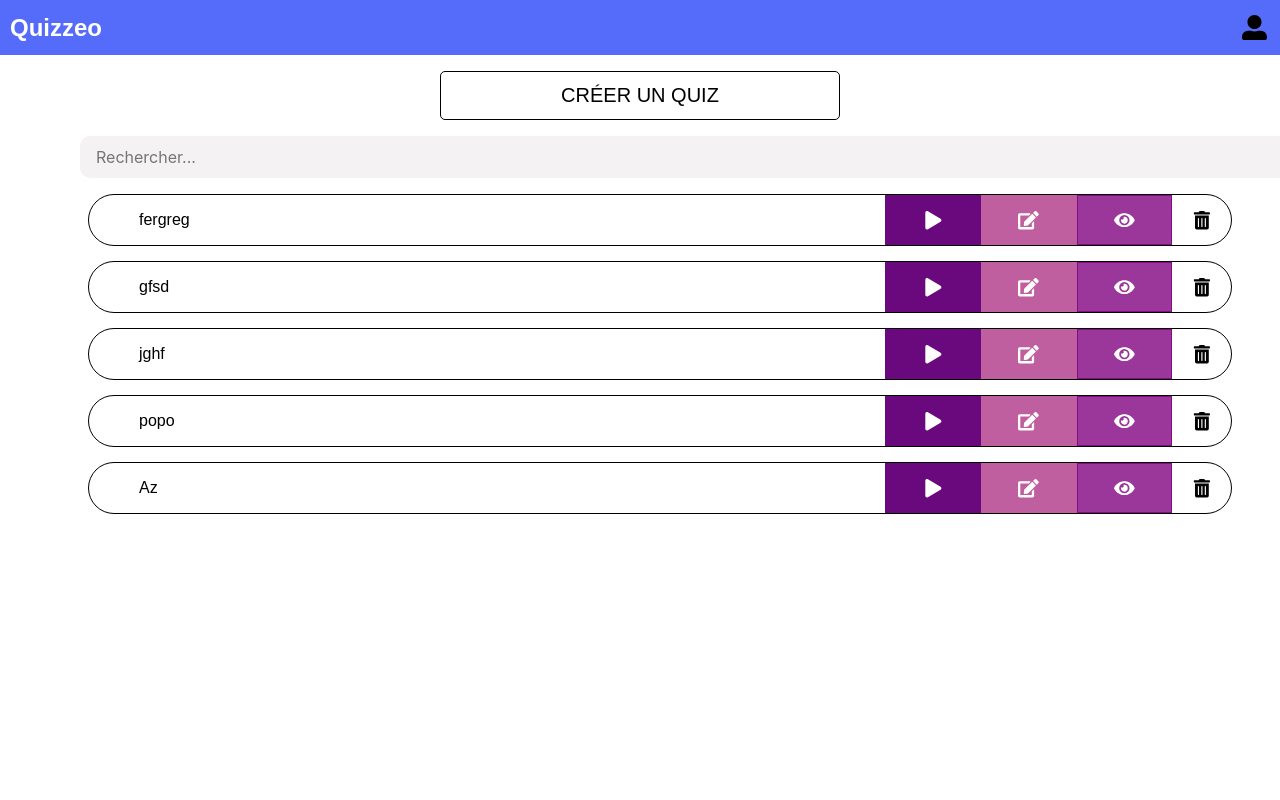
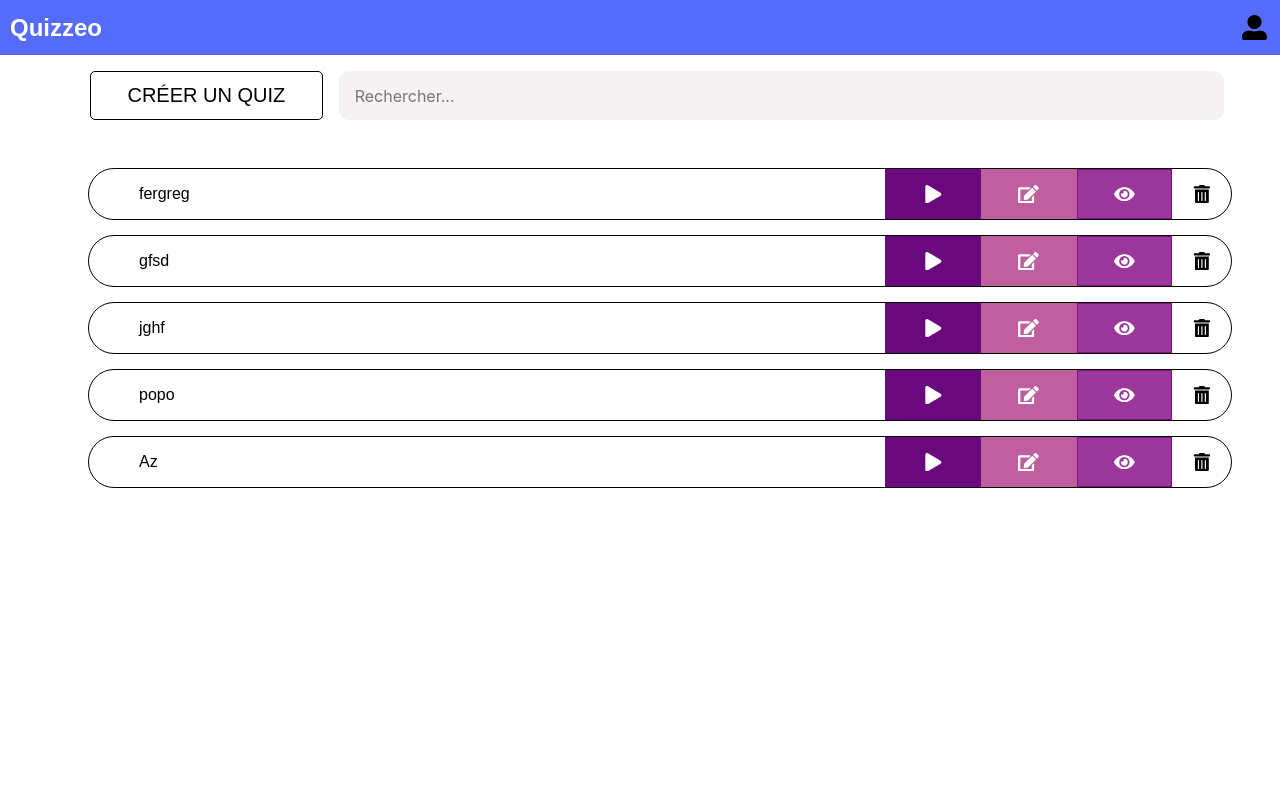
Before and after one commit to Huso39170/ProjectQuizz, a React (Create React App) app: page /mesquizz in a window 1280 px wide. Shown: the top 800 px of the page. Built offline with nearby package versions, Linux system fonts and the light colour scheme; data requests are answered from the project's data file.

Commit message:
correction style

```diff
--- a/src/component/Modal/ModalSubLog.js
+++ b/src/component/Modal/ModalSubLog.js
@@ -131,7 +131,7 @@ const ModalSubLog = ({modal,toggleModal,isLoginClicked}) => {
                             <input type="submit" value="Inscription"/>
                         </div>
                         <div className="signup-link">
-                            Vous possedez déja un compte ? <a href=" ">Connexion </a>
+                            Vous possédez déja un compte ? <a href=" ">Connexion </a>
                         </div>
                     </form>
                 </div>
--- a/src/pages/Home.js
+++ b/src/pages/Home.js
@@ -42,7 +42,7 @@ const Home = () => {
                     }
                 </header>
                 <section className='presentation'>
-                    <h1>Créez rapidement et gratuitement votre quizz interactif en ligne</h1>
+                    <h1>Créer rapidement et gratuitement votre quiz interactif en ligne</h1>
                 </section>
                 {isUserLoged===false &&
                     <div className='sub_section'>
@@ -53,13 +53,13 @@ const Home = () => {
                     <h2>Seulement quelques étapes :</h2>
                     <ul className='etape_liste'>
                         <li>
-                            1  Creéz un quizz
+                            1  Créer un quiz
                         </li>
                         <li>
-                            2  Partagez le
+                            2  Partager le
                         </li>
                         <li>
-                            3  Lancer le quizz
+                            3  Lancer le quiz
                         </li>
                     </ul>
                 </section>
@@ -73,7 +73,7 @@ const Home = () => {
                 </section>
                 <section className='join'>
                     <h2>
-                        Rejoignez une partie :
+                        Rejoindre une partie :
                     </h2>
                     <form className='join_form' onSubmit={handleSubmit}>
                         <input className='join_text' placeholder='Entrez le code' type="text" name="name" />
--- a/src/pages/MesQuestions.js
+++ b/src/pages/MesQuestions.js
@@ -3,6 +3,7 @@ import { VscInspect  } from 'react-icons/vsc';
 import  { useState, useEffect } from 'react';
 import { useNavigate } from 'react-router-dom'
 import api from '../api/quizz';
+import ModalPreview from '../component/Modal/ModalPreviewQuestion'
 
 
 function MesQuestions() {
@@ -20,7 +21,7 @@ useEffect(() => {
     try {
       const response = await api.get('/question');
       setDatas(response.data);
-      console.log(response.data)
+      //console.log(response.data)
     } catch (err) {
         console.log(err.response.status);
         //Si l'id n'existe pas redirection vers la page Error 404
@@ -66,22 +67,35 @@ useEffect(() => {
         fetchDeleteQuestion();
     }
 
+    /* preview question */
+    const [preview, setPreview] = useState(false);
+    const [question, setQuestion] = useState();
+
+    const handleQuestion = (param) => {
+        setQuestion(param);
+    }
+
+    const handlePreviewQuestion = (param) => {
+        handleQuestion(param);
+        setPreview(!preview);
+    }
+
 
     return (
         <div className='content_main'>
             {datas.length ? (
             <>
                 <div className='add_quizz'>
-                <button className='add_button_quizz' onClick={handleCreateQuestion}>CRÉER UNE QUESTION</button>
+                    <button onClick={handleCreateQuestion}>CRÉER UNE QUESTION</button>
+                    <input
+                    type='text'
+                    placeholder='Rechercher...'
+                    name='searchBar'
+                    onChange={handleSearchTerm}
+                    />
                 </div>
 
-                <input
-                type='text'
-                className='search__input'
-                placeholder='Rechercher...'
-                name='searchBar'
-                onChange={handleSearchTerm}
-                />
+
 
 
                 <div className='quizz_display'>
@@ -94,7 +108,7 @@ useEffect(() => {
                             return (
                                 <li className='quizz' key={index}>
                                     <p className='quizz_name'>{val.libelle}</p>
-                                    <button className='play_button' title='Voir'> <VscInspect className='Fa' alt='watch button' /> </button>
+                                    <button className='play_button' title='Voir' onClick={()=>{handlePreviewQuestion(val)}}> <VscInspect className='Fa' alt='watch button' /> </button>
                                     <button className='edit_button' title='Modifier' onClick={()=>{handleEditQuestion(val.id)}}> <FaEdit className='Fa' alt='edit button'/> </button>
                                     <button className='del_button' title='Supprimer' onClick={()=>{handleDeleteQuestion(val.id)}}> <FaTrashAlt className='FaTrash' alt='delete button' /> </button>
                                 </li>
@@ -114,6 +128,12 @@ useEffect(() => {
 
 
         )}
+        {
+            preview ? <ModalPreview
+                        Question = {question}
+                        HandlePreviewQuestion = {handlePreviewQuestion}
+                        />
+                    : ''}
 
         </div>
     )
--- a/src/pages/MesQuizz.css
+++ b/src/pages/MesQuizz.css
@@ -5,16 +5,42 @@ html, body, main, #root{
 
 .content_main {
     width: 100%;
-    height: auto;
+    height: 100%;
     float: right;
     background-color: rgba(255, 255, 255, 0.76);
     border-radius: 3px;
 }
 
 
+.add_quizz {
+  margin-top: 1em;
+  margin-bottom: 3em;
+  display: flex;
+}
 
-/* Barre de recherche */
-  .search__input {
+.add_quizz > button {
+  margin: auto auto auto 4.5em;
+  width: 13em;
+  display: block;
+  position: relative;
+  background-color: #f7615900;
+  border: solid 1px black;
+  border-radius: 5px;
+  background-repeat: no-repeat;
+  box-sizing: border-box;
+  height: 49px;
+  color: black;
+  font-size: 20px;
+  transition: all .3s ease-in-out;
+  overflow: hidden;
+
+}
+
+.add_quizz > button:hover {
+  background-color:#ce5e58d7;
+}
+
+.add_quizz > input {
     font-family: inherit;
     font-size: inherit;
     background-color: #f4f2f2;
@@ -22,24 +48,22 @@ html, body, main, #root{
     color: #646464;
     padding: 0.7rem 1rem;
     border-radius: 10px;
-    width: 92%;
+    width: 75%;
     transition: all ease-in-out .5s;
-    margin-top: 1em;
-    margin-left: 5em;
+    margin-right: 3.5em;
+    margin-left: 1em;
   }
 
-  .search__input:hover, .search__input:focus {
+  .add_quizz > input:hover, .add_quizz > input:focus {
     box-shadow: 0 0 1em #00000013;
   }
 
-  .search__input:focus {
+  .add_quizz > input:focus {
     outline: none;
     background-color: #f0eeee;
   }
 
-
-
-  .search__input:focus {
+  .add_quizz > input:focus {
     background-color: #f0eeee;
   }
 
@@ -150,7 +174,7 @@ html, body, main, #root{
 }
 
 
-/* Liste de quizz vide */
+
 
 .empty_quizz {
   text-align: center;
@@ -158,46 +182,7 @@ html, body, main, #root{
   margin-bottom: 25px;
 }
 
-.add_quizz {
-  margin-top: 1em;
-}
 
-.add_button_quizz {
-  width: 20em;
-  display: block;
-  margin-left: auto;
-  margin-right: auto;
-  position: relative;
-  background-color: #f7615900;
-  border: solid 1px black;
-  border-radius: 5px;
-  background-repeat: no-repeat;
-  box-sizing: border-box;
-  height: 49px;
-  color: black;
-  font-size: 20px;
-  transition: all .3s ease-in-out;
-  z-index: 1;
-  overflow: hidden;
-
-}
-
-.add_button_quizz::before {
-  content: "";
-  background-color:#ce5e58d7;
-  width: 0;
-  height: 100%;
-  position: absolute;
-  top: 0;
-  left: 0;
-  z-index: -1;
-  transition: width 700ms ease-in-out;
-  display: inline-block;
-}
-
-.add_button_quizz:hover::before {
-  width: 100%;
-}
 
 .add_button_bis {
   display: none;
--- a/src/pages/MesQuizz.js
+++ b/src/pages/MesQuizz.js
@@ -76,16 +76,16 @@ useEffect(() => {
             {datas.length ? (
             <>
                 <div className='add_quizz'>
-                <button className='add_button_quizz' onClick={handleCreateQuizz}>CRÉER UN QUIZ</button>
+                    <button onClick={handleCreateQuizz}>CRÉER UN QUIZ</button>
+                    <input
+                    type='text'
+                    placeholder='Rechercher...'
+                    name='searchBar'
+                    onChange={handleSearchTerm}
+                    />
                 </div>
 
-                <input
-                type='text'
-                className='search__input'
-                placeholder='Rechercher...'
-                name='searchBar'
-                onChange={handleSearchTerm}
-                />
+
 
 
                 <div className='quizz_display'>
```
